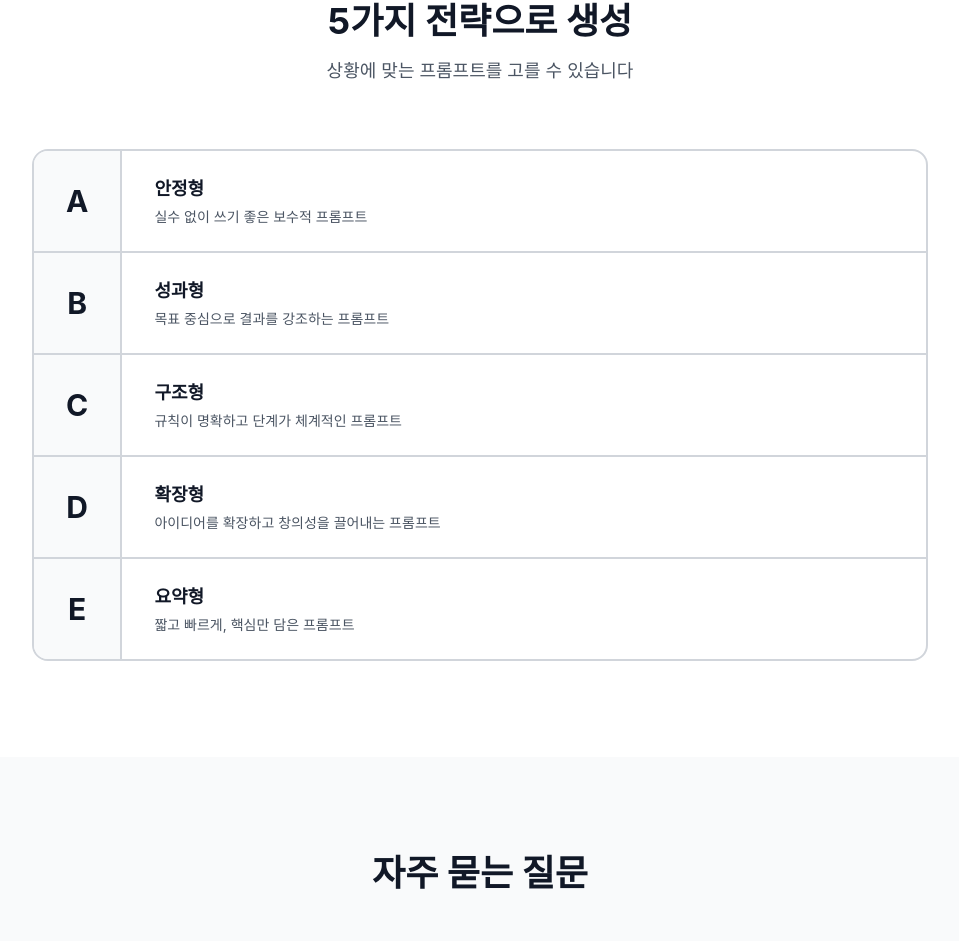
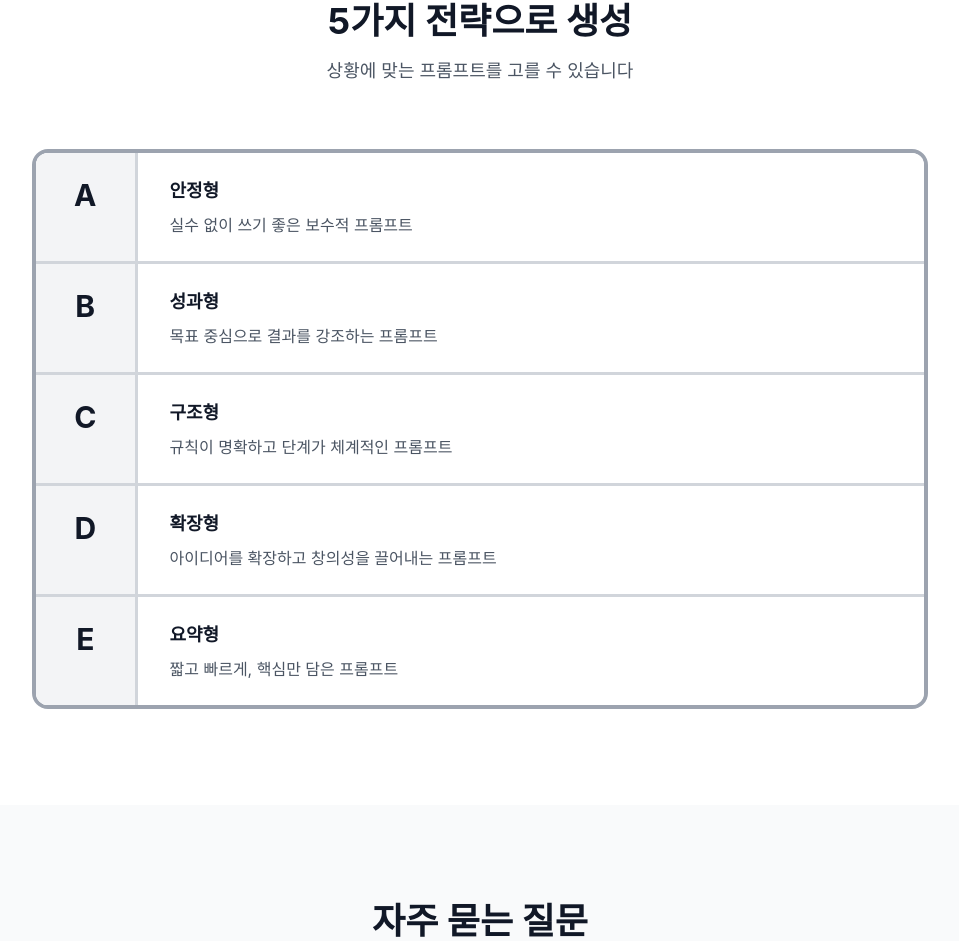
Before and after one commit to Christina0922/prompt_picker, a Next.js app: page / in a window 1280 px wide. Shown: the part 1661-2602 px from the top of the page, without its empty margins (160-1119 px from the left). Built offline with nearby package versions, Linux system fonts and the light colour scheme.

Commit message:
Force table borders with inline styles - ensure visible grid structure

```diff
--- a/app/page.tsx
+++ b/app/page.tsx
@@ -132,8 +132,8 @@ export default function HomePage() {
           </div>
 
           <div className="max-w-4xl mx-auto">
-            <div className="bg-white rounded-2xl border-2 border-gray-300 overflow-hidden">
-              <table className="w-full">
+            <div className="overflow-hidden rounded-2xl border-4 border-gray-400">
+              <table className="w-full border-collapse bg-white">
                 <tbody>
                   {[
                     { id: 'A', label: '안정형', desc: '실수 없이 쓰기 좋은 보수적 프롬프트' },
@@ -142,13 +142,13 @@ export default function HomePage() {
                     { id: 'D', label: '확장형', desc: '아이디어를 확장하고 창의성을 끌어내는 프롬프트' },
                     { id: 'E', label: '요약형', desc: '짧고 빠르게, 핵심만 담은 프롬프트' },
                   ].map((strategy, idx, arr) => (
-                    <tr key={strategy.id} className={`${idx !== arr.length - 1 ? 'border-b-2 border-gray-300' : ''}`}>
-                      <td className="px-8 py-6 w-20 border-r-2 border-gray-300 bg-gray-50">
+                    <tr key={strategy.id} style={{ borderBottom: idx !== arr.length - 1 ? '3px solid #d1d5db' : 'none' }}>
+                      <td className="px-8 py-6 bg-gray-100 align-top" style={{ width: '100px', borderRight: '3px solid #d1d5db' }}>
                         <div className="text-3xl font-bold text-gray-900 text-center">{strategy.id}</div>
                       </td>
-                      <td className="px-8 py-6">
-                        <div className="text-lg font-bold text-gray-900 mb-1">{strategy.label}</div>
-                        <div className="text-sm text-gray-600">{strategy.desc}</div>
+                      <td className="px-8 py-6 align-top">
+                        <div className="text-lg font-bold text-gray-900 mb-2">{strategy.label}</div>
+                        <div className="text-base text-gray-600">{strategy.desc}</div>
                       </td>
                     </tr>
                   ))}
```
